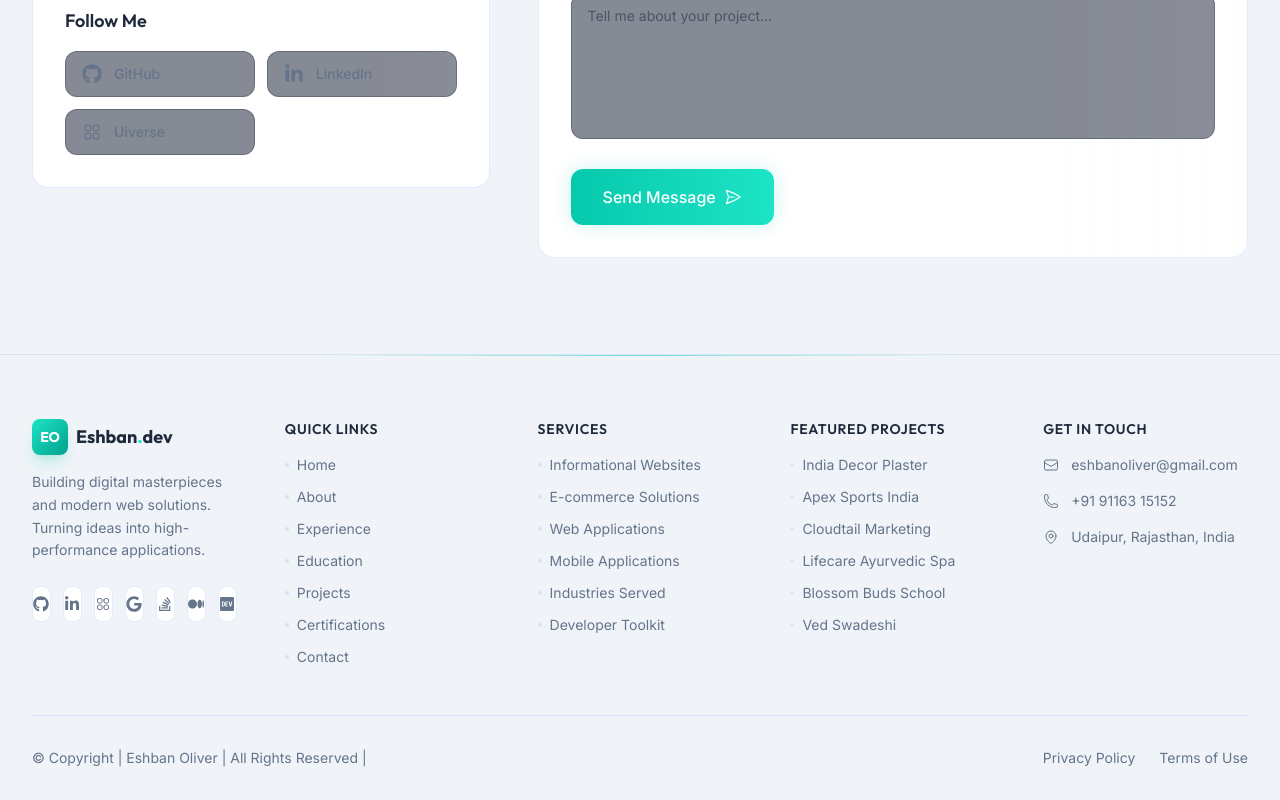
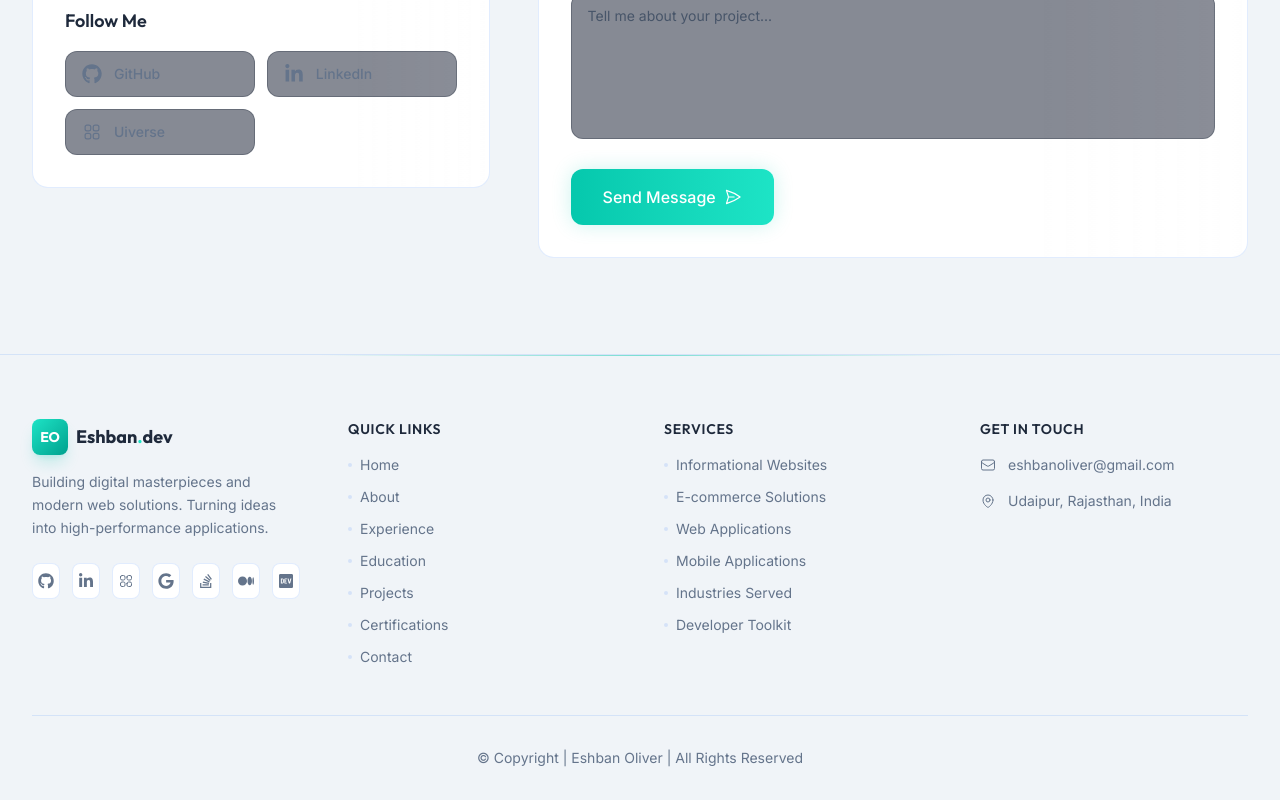
Before and after one commit to Eshbanoliver/nextjs-portfolio, a Next.js app: page /contact in a window 1280 px wide. Shown: the part 801-1601 px from the top of the page. Built offline with nearby package versions, Linux system fonts and the light colour scheme.

Commit message:
Updated files

```diff
--- a/src/components/layout/Footer.tsx
+++ b/src/components/layout/Footer.tsx
@@ -56,7 +56,7 @@ export default function Footer() {
             <div className="absolute top-0 left-1/2 -translate-x-1/2 w-1/2 h-px bg-gradient-to-r from-transparent via-teal-500/50 to-transparent" />
 
             <div className="max-w-7xl mx-auto px-4 sm:px-6 lg:px-8 pt-16 pb-8">
-                <div className="grid grid-cols-1 md:grid-cols-2 lg:grid-cols-5 gap-12 mb-12">
+                <div className="grid grid-cols-1 md:grid-cols-2 lg:grid-cols-4 gap-12 mb-12">
                     {/* Brand */}
                     <motion.div
                         initial={{ opacity: 0, y: 20 }}
@@ -143,33 +143,6 @@ export default function Footer() {
                         </ul>
                     </motion.div>
 
-                    {/* Featured Projects */}
-                    <motion.div
-                        initial={{ opacity: 0, y: 20 }}
-                        whileInView={{ opacity: 1, y: 0 }}
-                        viewport={{ once: true }}
-                        transition={{ duration: 0.5, delay: 0.25 }}
-                    >
-                        <h3 className="text-site-text font-semibold text-sm mb-4 uppercase tracking-wider">
-                            Featured Projects
-                        </h3>
-                        <ul className="space-y-3">
-                            {projectLinks.map((link) => (
-                                <li key={link.href}>
-                                    <a
-                                        href={link.href}
-                                        target="_blank"
-                                        rel="noopener noreferrer"
-                                        className="text-site-text-muted hover:text-teal-400 text-sm transition-colors duration-300 flex items-center gap-2 group"
-                                    >
-                                        <span className="w-1 h-1 rounded-full bg-surface-300 group-hover:bg-teal-400 transition-colors" />
-                                        {link.label}
-                                    </a>
-                                </li>
-                            ))}
-                        </ul>
-                    </motion.div>
-
                     {/* Contact Info */}
                     <motion.div
                         initial={{ opacity: 0, y: 20 }}
@@ -190,15 +163,6 @@ export default function Footer() {
                                     {siteConfig.email}
                                 </a>
                             </li>
-                            <li>
-                                <a
-                                    href={`tel:${siteConfig.phone}`}
-                                    className="flex items-start gap-3 text-site-text-muted hover:text-teal-400 text-sm transition-colors group"
-                                >
-                                    <HiOutlinePhone className="w-4 h-4 mt-0.5 shrink-0 group-hover:text-teal-400" />
-                                    {siteConfig.phone}
-                                </a>
-                            </li>
                             <li className="flex items-start gap-3 text-site-text-muted text-sm">
                                 <HiOutlineMapPin className="w-4 h-4 mt-0.5 shrink-0" />
                                 {siteConfig.location}
@@ -208,24 +172,10 @@ export default function Footer() {
                 </div>
 
                 {/* Bottom Bar */}
-                <div className="pt-8 border-t border-surface-300 flex flex-col md:flex-row items-center justify-between gap-4">
-                    <p className="text-site-text-muted text-sm">
-                        © Copyright | {siteConfig.name} | All Rights Reserved |
+                <div className="pt-8 border-t border-surface-300 flex items-center justify-center">
+                    <p className="text-site-text-muted text-sm text-center">
+                        © Copyright | <Link href="/" className="hover:text-teal-400 transition-colors">{siteConfig.name}</Link> | All Rights Reserved
                     </p>
-                    <div className="flex items-center gap-6">
-                        <Link
-                            href="/about"
-                            className="text-site-text-muted hover:text-teal-400 text-sm transition-colors"
-                        >
-                            Privacy Policy
-                        </Link>
-                        <Link
-                            href="/about"
-                            className="text-site-text-muted hover:text-teal-400 text-sm transition-colors"
-                        >
-                            Terms of Use
-                        </Link>
-                    </div>
                 </div>
             </div>
         </footer>
```
